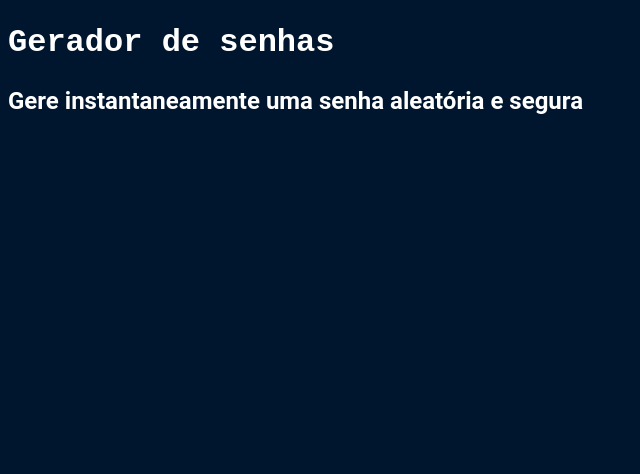
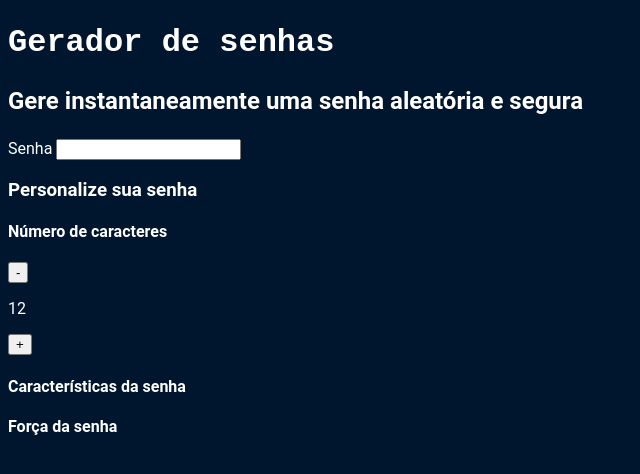
Before and after one commit to lebecasa/seguran-a-digital, a plain HTML site: page index.html in a window 1280 px wide. Shown: the part 30-504 px from the top of the page, without its empty margins (0-640 px from the left). Drawn offline with Linux system fonts and the light colour scheme.

Commit message:
Update index.html

```diff
--- a/index.html
+++ b/index.html
@@ -7,8 +7,36 @@
     <link rel="stylesheet" href="style.css">
 </head>
 <body>
-    <img src="" alt="cadeado fechado">
-    <h2 class="titulo-principal">Gerador de senhas</h2>
-    <h3 class="titulo-secundario">Gere instantaneamente uma senha aleatória e segura</h3>
+     <section class="conteudo">
+            <div class="conteudo-titulo">
+            <img src="unlock.svg" alt="cadeado fechado">
+            <h2 class="titulo-principal">Gerador de senhas</h2>
+            <h3 class="titulo-secundario">Gere instantaneamente uma senha aleatória e segura</h3>
+        </div>
+        <div class="conteudo-senha">
+            <label for="senha">Senha</label>
+            <input name="senha" type="text" id="campo-senha">
+        </div>
+            <div class="parametro">
+            <h3 class="parametro-titulo">Personalize sua senha</h3>
+            <div class="parametro-coluna__senha">
+                <div class="parametro-senha">
+                    <h4 class="parametro-senha__titulo">Número de caracteres</h4>
+                     <div class="parametro-senha-botoes">
+                        <button class="parametro-senha__botao">-</button>
+                        <p class="parametro-senha__texto">12</p>
+                        <button class="parametro-senha__botao">+</button>
+                        </div>
+                </div>
+                <div class="parametro-senha">
+                    <h4 class="parametro-senha__titulo">Características da senha</h4>
+                </div>
+                <div class="parametro-senha">
+                    <h4 class="parametro-senha__titulo">Força da senha</h4>
+                </div>
+            </div>
+        </div>
+    </section>
+
 </body>
 </html>
```
